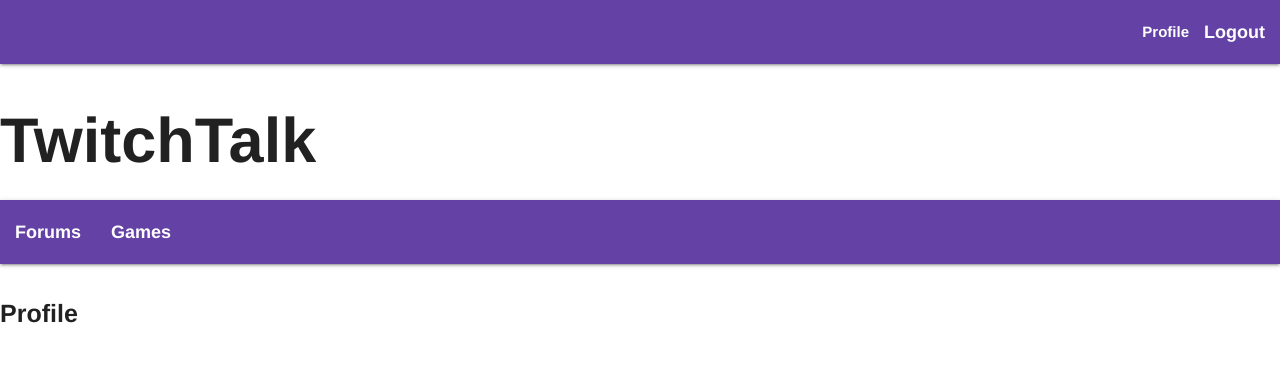
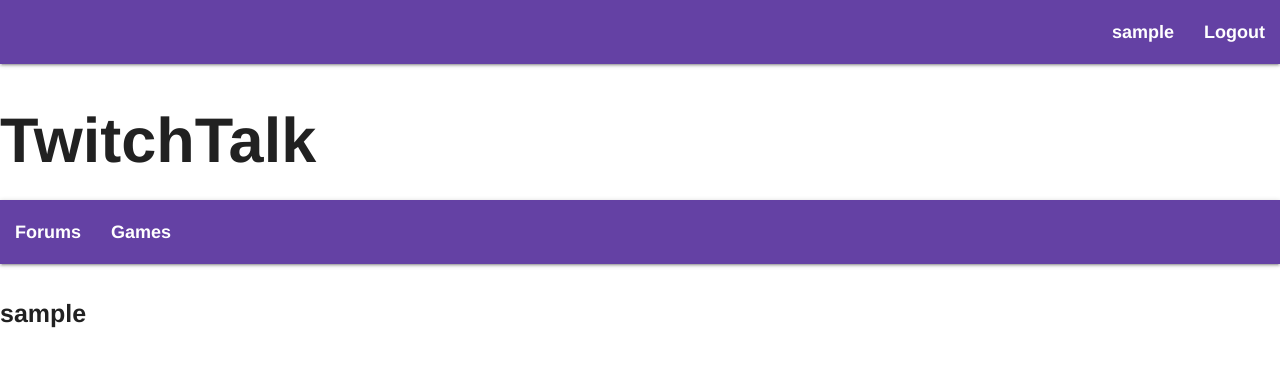
Before and after one commit to Lamsauce/twitchtalk, a Django app: page /accounts/profile/ in a window 1280 px wide. Shown: the top 367 px of the page. Run offline with Django 3.2, Linux system fonts and the light colour scheme; the visitor is signed in with stand-in values (Sample User, id 1).

Commit message:
profile now shows username as link AND loaded in html rather than just 'profile'

```diff
--- a/main_app/templates/base.html
+++ b/main_app/templates/base.html
@@ -22,11 +22,11 @@
             <div class="nav-wrapper">
                 <ul class="right">
                     {% if user.is_authenticated %}
-                    <li>Profile</li>
+                    <li><a href="{% url 'profile' %}">{{ user.username }}</a></li>
                     <li><a href="{% url 'logout' %}">Logout</a></li>
 
                     {% else %}
-                    <li><a href="{% url 'register' %}"}>Register</a></li>
+                    <li><a href="{% url 'register' %}">Register</a></li>
                     <li><a href="{% url 'login' %}">Login</a></li>
                     {% endif %}
                 </ul>
--- a/main_app/templates/profile.html
+++ b/main_app/templates/profile.html
@@ -1,6 +1,6 @@
 {% extends 'base.html' %}
 {% block content %}
 
-<h2>Profile</h2>
+<h2>{{ user.username }}</h2>
 
 {% endblock %}
--- a/twitchtalk_project/urls.py
+++ b/twitchtalk_project/urls.py
@@ -19,5 +19,5 @@ from django.urls import path, include
 urlpatterns = [
     path('admin/', admin.site.urls),
     path('', include('main_app.urls')),
-    path('accounts/', include('django.contrib.auth.urls'))
+    path('accounts/', include('django.contrib.auth.urls')),
 ]
```
Also changed, not shown: main_app/views.py (line endings or trailing spaces).
